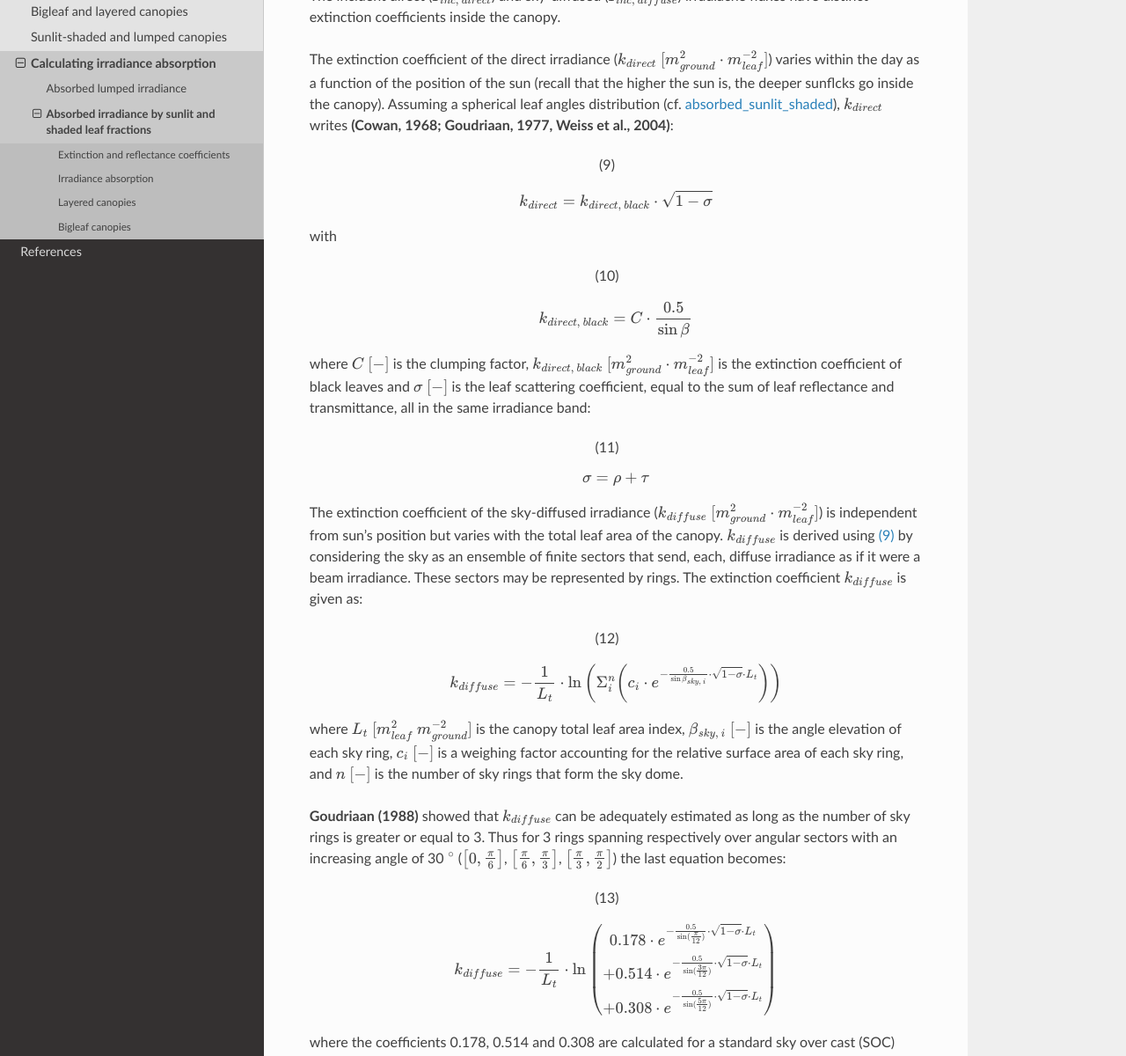
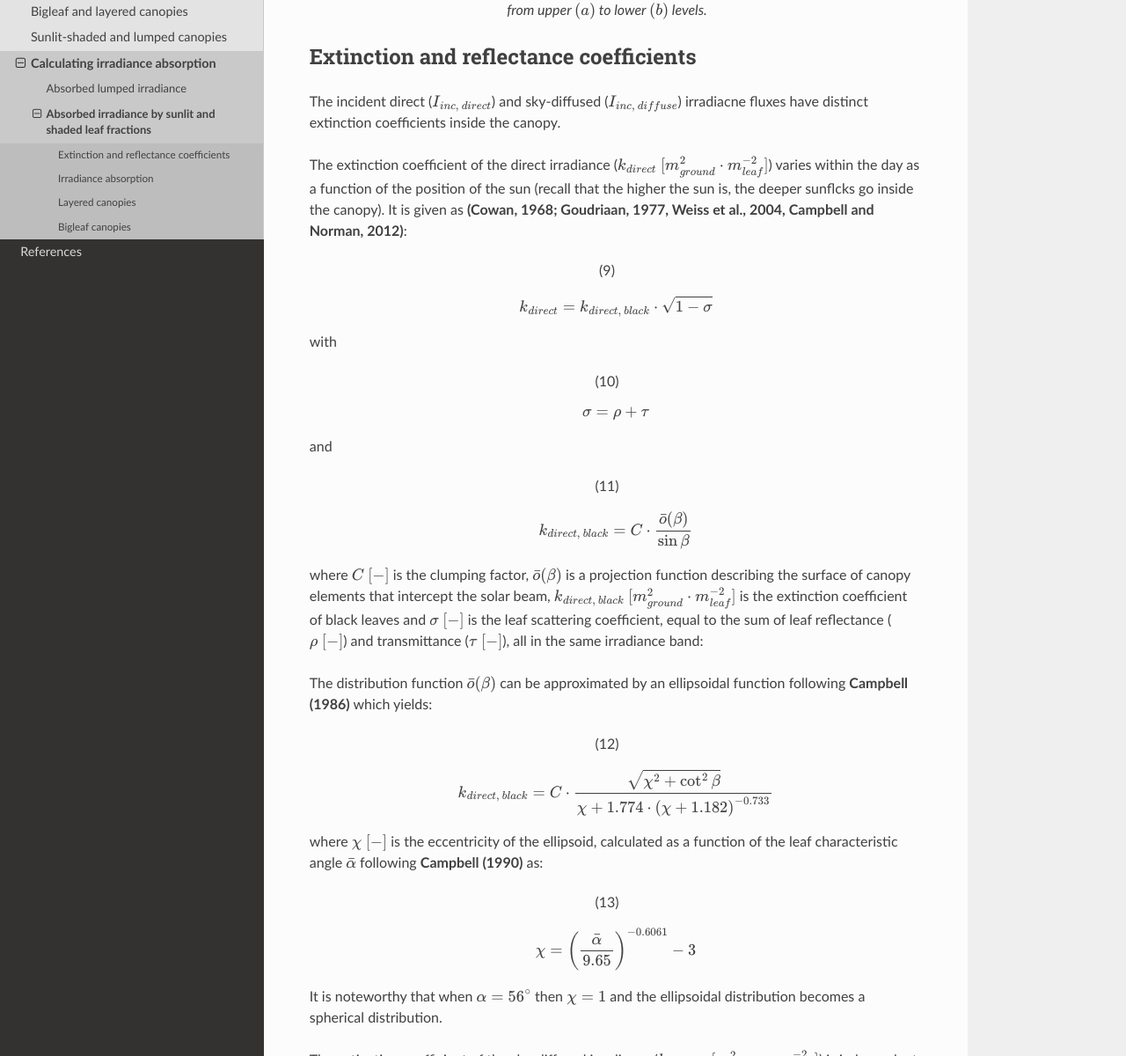
Before and after one commit to RamiALBASHA/crop_irradiance, a Sphinx documentation site: the page built from doc/absorbed_sunlit_shaded.rst, in a window 1280 px wide and 1400 px high, scrolled down 2710 px, cut to the strip 200-1400 px from the top of the window. Shown: the whole strip at 88% size. Built offline with Sphinx 7.4.7 and the Read the Docs theme 2.0.0, drawn with Linux system fonts in a browser that asks for light colours; some of the changed text lies outside the part shown.

Commit message:
update docs

```diff
--- a/doc/absorbed_sunlit_shaded.rst
+++ b/doc/absorbed_sunlit_shaded.rst
@@ -33,8 +33,8 @@ likely to intercept irradiance. This interplay between the solar position and le
 extinction coefficient of the direct irradiance as we will see below
 (extinction_and_reflectance_coefficients_).
 
-Generally, it is assumed that leaf angles through the canopy follow a uniform distribution. **This means that if we took
-all leaves and organized them on a surface, this surface will be a hemisphere.** The consequence of this assumption is
+Generally, it is assumed that leaf angles through the canopy follow a uniform distribution. This means that if we took
+all leaves and organized them on a surface, this surface will be a hemisphere. The consequence of this assumption is
 that the surface of leaves that intercepts the incoming irradiance will remain the same independently from the incident
 angle (:numref:`leaf_angle_distribution`).
 
@@ -48,6 +48,10 @@ angle (:numref:`leaf_angle_distribution`).
     (after **Goudriaan and van Laar, 1994**). :math:`\beta \ [-]` is the angle of the solar elevation.
 
 
+
+Yet, it is more realistic to consider that leaves have a preferential declination angle (for instance, grapevine is said
+to have its leaves declined by 45° below the horizon). In this latter case leaves intercept different fractions of
+incident irradiance depending on the angle between the solar beam and leaves.
 
 Finally, before going into equations, recall that the absorbed irradiance per unit ground area is the product of the
 absorbed irradiance per unit leaf area and leaf area index (leaf area per unit ground area) for each leaf fraction
@@ -91,8 +95,7 @@ distinct extinction coefficients inside the canopy.
 
 The extinction coefficient of the direct irradiance (:math:`k_{direct} \ [m^2_{ground} \cdot m^{-2}_{leaf}]`) varies
 within the day as a function of the position of the sun (recall that the higher the sun is, the deeper sunflcks go
-inside the canopy). Assuming a spherical leaf angles distribution (cf. absorbed_sunlit_shaded_),
-:math:`k_{direct}` writes **(Cowan, 1968; Goudriaan, 1977, Weiss et al., 2004)**:
+inside the canopy). It is given as **(Cowan, 1968; Goudriaan, 1977, Weiss et al., 2004, Campbell and Norman, 2012)**:
 
 .. math::
     :label: direct_extinction_coefficient
@@ -102,22 +105,45 @@ inside the canopy). Assuming a spherical leaf angles distribution (cf. absorbed_
 with
 
 .. math::
+    :label: scattering_coefficient
+
+    \sigma = \rho + \tau
+
+and
+
+.. math::
     :label: direct_black_extinction_coefficient
 
-    k_{direct, \ black} = C \cdot \frac{0.5}{\sin{\beta}}
+    k_{direct, \ black} = C \cdot \frac{\bar{o}(\beta)}{\sin{\beta}}
 
 
 where
 :math:`C \ [-]` is the clumping factor,
+:math:`\bar{o}(\beta)` is a projection function describing the surface of canopy elements that intercept the solar beam,
 :math:`k_{direct, \ black} \ [m^2_{ground} \cdot m^{-2}_{leaf}]` is the extinction coefficient of black leaves and
-:math:`\sigma \ [-]` is the leaf scattering coefficient, equal to the sum of leaf reflectance and transmittance,
-all in the same irradiance band:
+:math:`\sigma \ [-]` is the leaf scattering coefficient, equal to the sum of leaf reflectance (:math:`\rho \ [-]`)
+and transmittance (:math:`\tau \ [-]`), all in the same irradiance band:
+
+The distribution function :math:`\bar{o}(\beta)` can be approximated by an ellipsoidal function following
+**Campbell (1986)** which yields:
 
 .. math::
-    :label: scattering_coefficient
+    :label: ellipsoidal distribution
 
-    \sigma = \rho + \tau
+    k_{direct, \ black} = C \cdot \frac{\sqrt{\chi ^2 + \cot^2{\beta}}}{\chi + 1.774 \cdot \left(\chi + 1.182\right) ^{-0.733}}
 
+where
+:math:`\chi \ [-]` is the eccentricity of the ellipsoid, calculated as a function of the leaf characteristic angle
+:math:`\bar{\alpha}` following **Campbell (1990)** as:
+
+.. math::
+    :label: eccentricity_factor
+
+    \chi = \left(\frac{\bar{\alpha}}{9.65} \right) ^ {-0.6061} - 3
+
+
+It is noteworthy that when :math:`\alpha = 56 ^\circ` then :math:`\chi = 1` and the ellipsoidal distribution becomes a
+spherical distribution.
 
 The extinction coefficient of the sky-diffused irradiance (:math:`k_{diffuse} \ [m^2_{ground} \cdot m^{-2}_{leaf}]`)
 is independent from sun's position but varies with the total leaf area of the canopy.
```
Also changed, not shown: doc/references.rst (+14 -3 lines).
